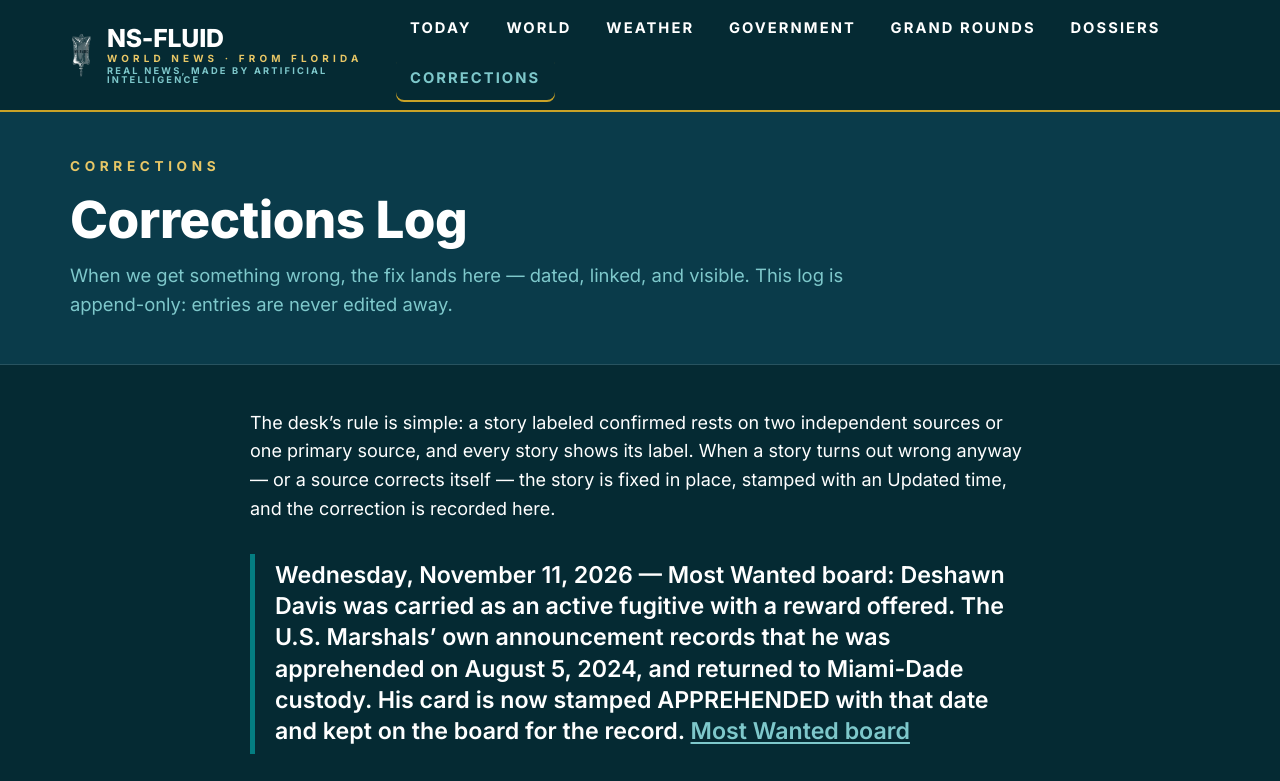
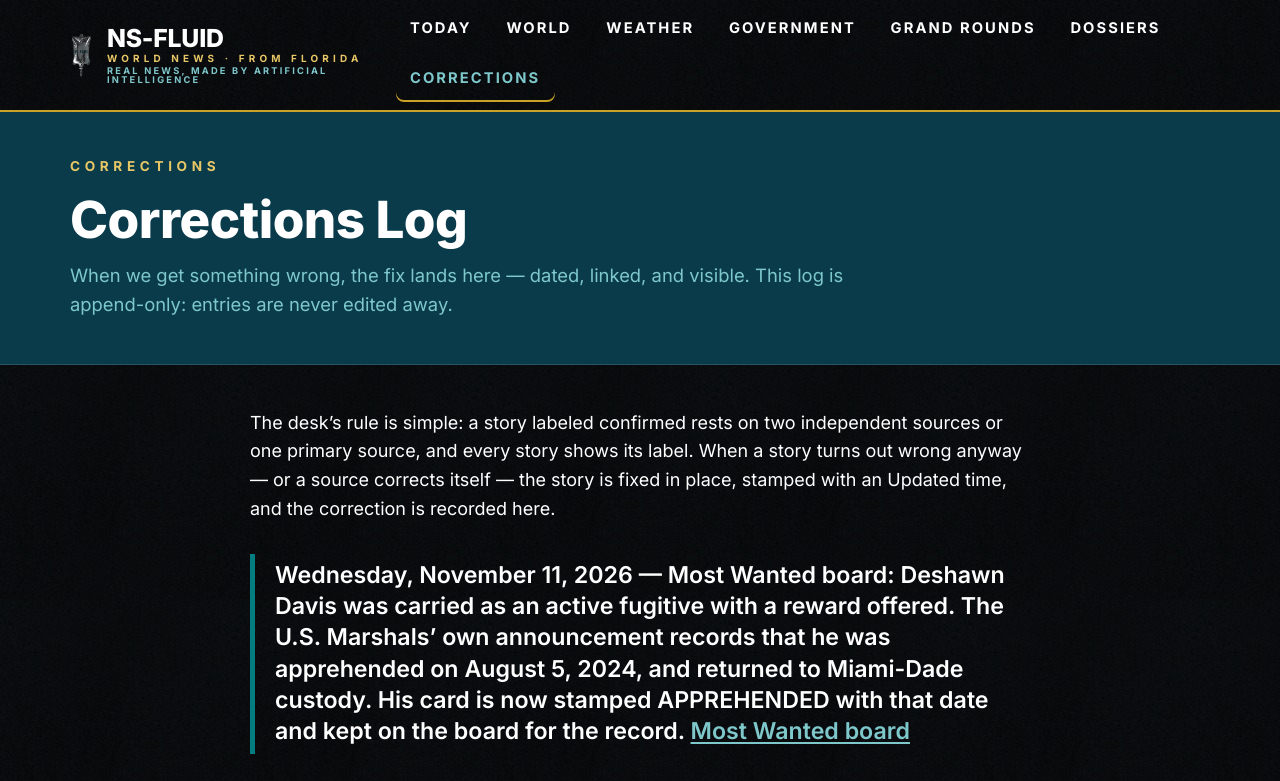
Before and after one commit to jjhaslip-ux/notsure, a plain HTML site: page corrections.html in a window 1280 px wide. Shown: the top 781 px of the page. Drawn offline with Linux system fonts and the light colour scheme.

Commit message:
Background to shark skin black, site-wide (publisher's direction, 2026-11-25)

```diff
--- a/corrections.html
+++ b/corrections.html
@@ -57,6 +57,7 @@
     <p class="pull">Sunday, November 15, 2026 — This log: the four Most Wanted entries above are dated November 11, 2026; the board audit they record was completed on November 12, 2026. The dates are corrected here rather than rewritten, because this log does not rewrite itself. <a href="most-wanted.html">Most Wanted board</a></p>
     <p class="pull">Monday, November 16, 2026 — Three standing items settled on the editor&rsquo;s ruling: the five dossier pages now carry the site&rsquo;s three-state descriptor, Florida &middot; Georgia &middot; Alabama, in place of Florida News; the Colom file&rsquo;s November 13, 2026 certification framing is date-stamped as of this date, with no change to the story; and the footer line on every page no longer ties Agape to the retired medallion &mdash; Agape stands as the desk&rsquo;s north star on its own. <a href="dossiers.html">Dossiers</a> &middot; <a href="dossier-colom.html">File 498-Colom</a></p>
     <p class="pull">Tuesday, November 24, 2026 — Whole-site error check, from the desk&rsquo;s own scan: every page on the site was fetched and answered; every internal link was traced to a live page; the four retired desk addresses — Alabama, Georgia, Emerald Coast, and Space Coast — still redirect to their successor desks; the About page&rsquo;s roster names the nine current desks; and every weekday carried on a dated line anywhere on the site was checked against the calendar. No errors were found, and no story was changed. The scan also records two currency notes, stated here so the record shows they were seen: the front page still carries the Wednesday, November 18, 2026 edition, and the Most Wanted board&rsquo;s posters stand as pulled on Tuesday, November 10, 2026 — both are matters of the desk&rsquo;s schedule, not of fact. <a href="index.html">Front page</a> &middot; <a href="most-wanted.html">Most Wanted board</a></p>
+    <p class="pull">Wednesday, November 25, 2026 — Site design note: at the publisher&rsquo;s direction, the background of every page on this site was changed to shark skin black — a near-black field carrying a fine grain texture with no visible pattern. No story, desk, dossier, or record was changed.</p>
     <p>This log opened with the outlet’s first edition, Sunday, November 8, 2026. It stays public either way.</p>
   </div>
 </main>
--- a/styles.css
+++ b/styles.css
@@ -25,7 +25,7 @@
 }
 
 *{box-sizing:border-box}
-html{scroll-behavior:smooth}
+html{scroll-behavior:smooth; background:#0a0c0e}
 @media (prefers-reduced-motion: reduce){
   html{scroll-behavior:auto}
   *{transition:none !important; animation:none !important}
@@ -37,7 +37,10 @@ body{
   font-size:1.125rem;
   line-height:1.6;
   color:var(--foam);
-  background:var(--gulf);
+  /* Shark skin black (Jeff, 2026-11-25): seamless fine-grain tile, no visible pattern */
+  background-color:#0a0c0e;
+  background-image:url("assets/sharkskin.jpg");
+  background-repeat:repeat;
 }
 
 h1,h2,h3{font-family:"Inter","Helvetica Neue",Arial,sans-serif; line-height:1.15; margin:0; color:var(--foam)}
@@ -57,7 +60,9 @@ a:hover{color:var(--foam)}
 /* ---------- header ---------- */
 .site-header{
   position:sticky; top:0; z-index:50;
-  background:var(--gulf);
+  background-color:#0a0c0e;
+  background-image:url("assets/sharkskin.jpg");
+  background-repeat:repeat;
   border-bottom:3px solid var(--emerald);
 }
 .site-header .bar{
@@ -214,7 +219,7 @@ section.block{padding:56px 0}
 }
 
 /* ---------- footer ---------- */
-.site-footer{background:var(--gulf); color:var(--foam); margin-top:56px; border-top:3px solid var(--emerald)}
+.site-footer{background-color:#0a0c0e; background-image:url("assets/sharkskin.jpg"); background-repeat:repeat; color:var(--foam); margin-top:56px; border-top:3px solid var(--emerald)}
 .site-footer .wrap{
   display:flex; align-items:flex-start; gap:16px; flex-wrap:wrap;
   padding-top:28px; padding-bottom:28px;
```
Also changed, not shown: assets/sharkskin.jpg (added).
